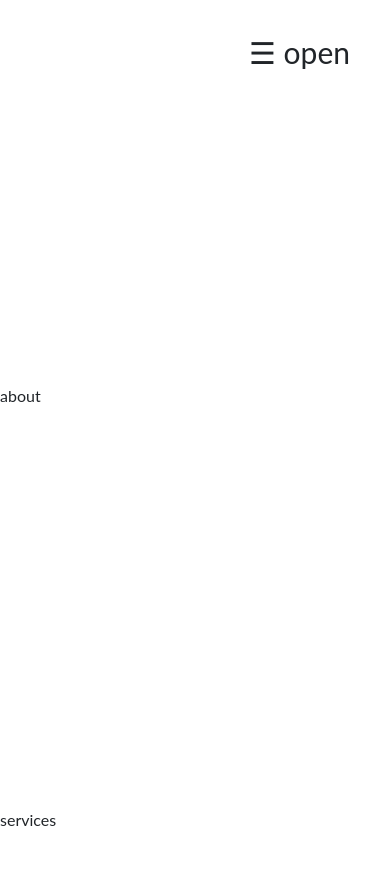
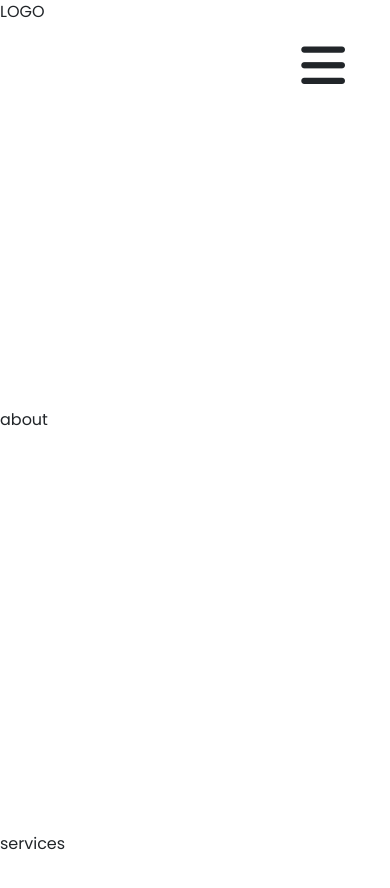
Before and after one commit to DaanKoningDev/Navbar, a plain HTML site: page index.html in a window 390 px wide. Shown: the top 888 px of the page. Drawn offline with nearby package versions, Linux system fonts and the light colour scheme.

Commit message:
Add files via upload

```diff
--- a/index.html
+++ b/index.html
@@ -4,30 +4,36 @@
 <head>
     <meta charset="utf-8">
     <meta http-equiv="X-UA-Compatible" content="IE=edge">
-    <title>Website Gedaan .nl</title>
+    <title>NAVBAR</title>
     <link href="https://cdn.jsdelivr.net/npm/bootstrap@5.2.1/dist/css/bootstrap.min.css" rel="stylesheet"
         integrity="sha384-iYQeCzEYFbKjA/T2uDLTpkwGzCiq6soy8tYaI1GyVh/UjpbCx/TYkiZhlZB6+fzT" crossorigin="anonymous">
     <link rel="icon" type="image/x-icon" href="">
     <meta name="description" content="">
     <meta name="viewport" content="width=device-width, initial-scale=1">
     <link rel="stylesheet" href="styles.css">
-    <script src="https://kit.fontawesome.com/2802cdc4b3.js" crossorigin="anonymous"></script>
+    <script src="https://kit.fontawesome.com/2802cdc4b3.js"></script>
 </head>
 
 
 <body>
-
+    <div class="navtop">
+        LOGO
+    </div>
     <div id="myNav" class="overlay">
-        <a href="javascript:void(0)" class="closebtn" onclick="closeNav()">&times;</a>
+        <div class="navtop closebtn" onclick="closeNav()"><i
+                    class="fa-solid fa-xmark"></i></div>
         <div class="overlay-content">
-            <a href="#about" onclick="closeNav()">About</a>
-            <a href="#services" onclick="closeNav()">Services</a>
-            <a href="#clients" onclick="closeNav()">Clients</a>
+            <a href="/" onclick="closeNav()">Home</a>
+            <a href="#portfolio" onclick="closeNav()">Portfolio</a>
+            <a href="#html" onclick="closeNav()">HTML</a>
+            <a href="#wordpress" onclick="closeNav()">Wordpress</a>
             <a href="#contact" onclick="closeNav()">Contact</a>
+            <a href="#vragen" onclick="closeNav()">FAQ</a>
         </div>
     </div>
 
-    <div class="hamburger" style="font-size:30px;cursor:pointer" onclick="openNav()">&#9776; open</div>
+    <div class="hamburger" onclick="openNav()"><i class="fa-solid fa-bars fa"></i>
+    </div>
 
     </br></br></br></br></br></br></br></br></br></br></br> </br></br></br></br></br>
 
--- a/styles.css
+++ b/styles.css
@@ -1,12 +1,26 @@
+@import url('https://fonts.googleapis.com/css2?family=Poppins:wght@400;500;800&display=swap');
+
+
 body {
-  font-family: 'Lato', sans-serif;
+  font-family: 'Poppins', sans-serif;
 }
 
 .hamburger{
-  position: fixed;
-  right: 40px;
-  top: 30px;
+  position: absolute;
+  right: 45px;
+  top: 20px;
+  font-size: 50px;
+  cursor: pointer;
+  padding-top: 10px;
+}
 
+.natvop{
+  /* position: relative; */
+  width: auto;
+  height: 60px;
+  /* top: 0; */
+  background-color: #2d4471;
+  padding: 40px;
 }
 
 .overlay {
@@ -16,31 +30,34 @@ body {
   z-index: 1;
   top: 0;
   left: 0;
-  background-color: rgb(0,0,0);
-  background-color: rgba(0,0,0, 1);
+  background-color: #2d4471;
   overflow-y: hidden;
   transition: 0.5s;
 }
 
 .overlay-content {
   position: relative;
-  top: 25%;
+  top: 20%;
   width: 100%;
   text-align: center;
-  margin-top: 30px;
+  text-decoration: none;
+  font-size: 30px;
+  font-weight: 800;
+  padding: 5px 50px;
+  line-height: 50px;
 }
 
 .overlay a {
   padding: 8px;
   text-decoration: none;
-  font-size: 36px;
-  color: #818181;
+  font-size: 30px;
+  color: #fff;
   display: block;
   transition: 0.3s;
 }
 
 .overlay a:hover, .overlay a:focus {
-  color: #f1f1f1;
+  color: goldenrod;
 }
 
 .overlay .closebtn {
@@ -48,9 +65,11 @@ body {
   top: 20px;
   right: 45px;
   font-size: 60px;
+  color: #fff;
+  padding-right: 3px;
 }
 
-@media screen and (max-height: 450px) {
+@media screen and (max-height: 480px) {
   .overlay {overflow-y: auto;}
   .overlay a {font-size: 20px}
   .overlay .closebtn {
@@ -58,4 +77,10 @@ body {
   top: 15px;
   right: 35px;
   }
+  .hamburger{
+    font-size: 40px;
+    top: 15px;
+    right: 35px;
+  }
+
 }
```
